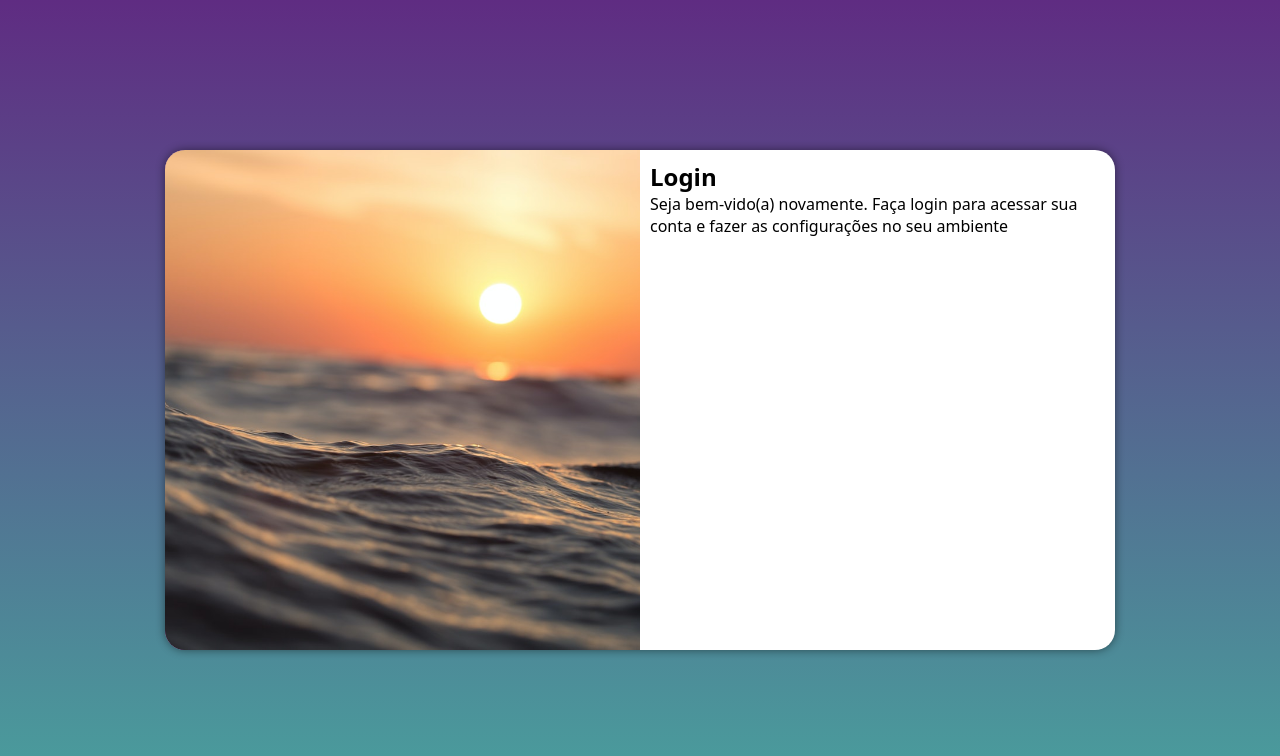
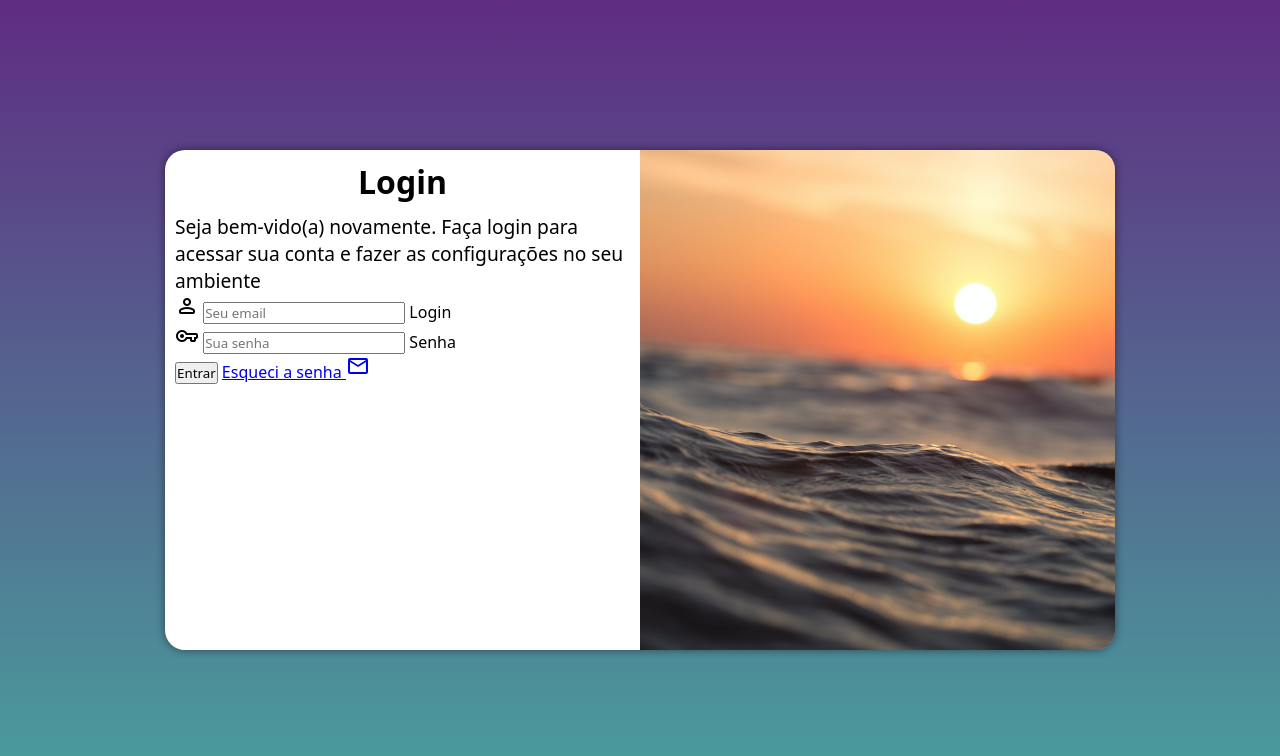
Before and after one commit to FDavidPereira/projeto-login, a plain HTML site: page index.html in a window 1280 px wide. Drawn offline with nearby package versions, Linux system fonts and the light colour scheme.

Commit message:
Criando o formulário

```diff
--- a/estilos/media-query.css
+++ b/estilos/media-query.css
@@ -34,15 +34,23 @@
     }
 
     section#login > div#imagem{
-        float: left;
+        float: right;
         width: 50%;
         height: 100%;
         background-position: center center;
     }
 
     section#login > div#formulario{
-        float: right;
+        float: left;
         width: 50%;
     }
 
+    div#formulario > h1{
+        font-size: 2em;
+    }
+
+    div#formulario > p{
+        font-size: 1.2em;
+    }
+
 }
--- a/estilos/style.css
+++ b/estilos/style.css
@@ -39,6 +39,7 @@ section#login{
     box-shadow: 0px 0px 10px rgba(0, 0, 0, 0.482);
 
     transition: width .3s, height .4s;
+    transition-timing-function: ease;
 }
 
 section#login > div#imagem{
@@ -52,3 +53,12 @@ section#login > div#formulario{
     display: block;
     padding: 10px;
 }
+
+div#formulario > h1{
+    text-align: center;
+    margin-bottom: 10px;
+}
+
+div#formulario > p{
+    font-size: 0.8em;
+}
--- a/index.html
+++ b/index.html
@@ -7,6 +7,7 @@
     <title>Login</title>
     <link rel="stylesheet" href="estilos/style.css">
     <link rel="stylesheet" href="estilos/media-query.css">
+    <link rel="stylesheet" href="https://fonts.googleapis.com/css2?family=Material+Symbols+Rounded:opsz,wght,FILL,GRAD@48,400,0,0" />
 <body>
     <main>
         <section id="login">
@@ -17,8 +18,26 @@
             <div id="formulario">
                 <h1>Login</h1>
                 <p>Seja bem-vido(a) novamente. Faça login para acessar sua conta e fazer as configurações no seu ambiente</p>
-                <form action="login.php" method="post">
+                <form action="login.php" method="post" autocomplete="on">
+                    <div class="campo">
+                        <span class="material-symbols-rounded">
+                            person
+                            </span>
+                        <input type="email" name="login" id="ilogin" placeholder="Seu email" autocomplete="email" required minlength="30">
+                        <label for="ilogin">Login</label>
+                    </div>
 
+                    <div class="campo">
+                        <span class="material-symbols-rounded">
+                            vpn_key
+                            </span>
+                        <input type="password" name="senha" id="isenha" placeholder="Sua senha" autocomplete="current-password" required minlength="8" maxlength="15">
+                        <label for="isenha">Senha</label>
+                    </div>
+                    <input type="submit" value="Entrar">
+                    <a href="Esqueci.html">Esqueci a senha <span class="material-symbols-rounded">
+                        mail
+                        </span>                   </a>
 
                 </form>
             </div>
```
